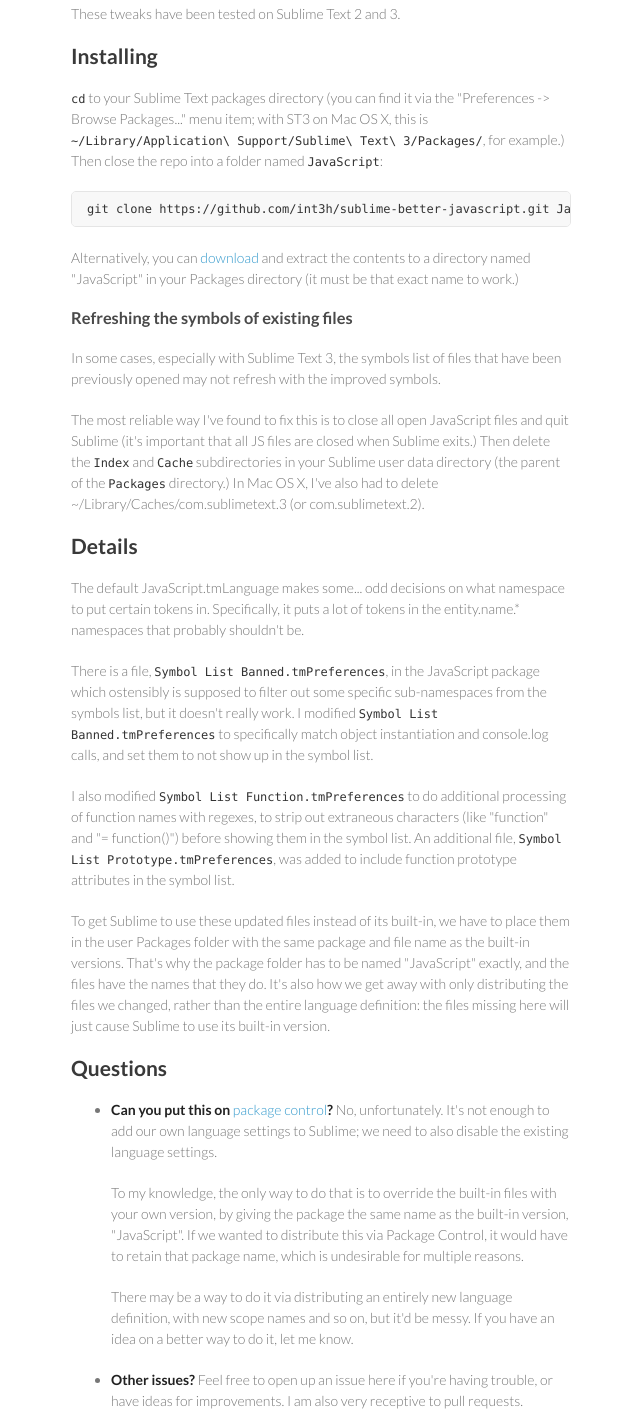
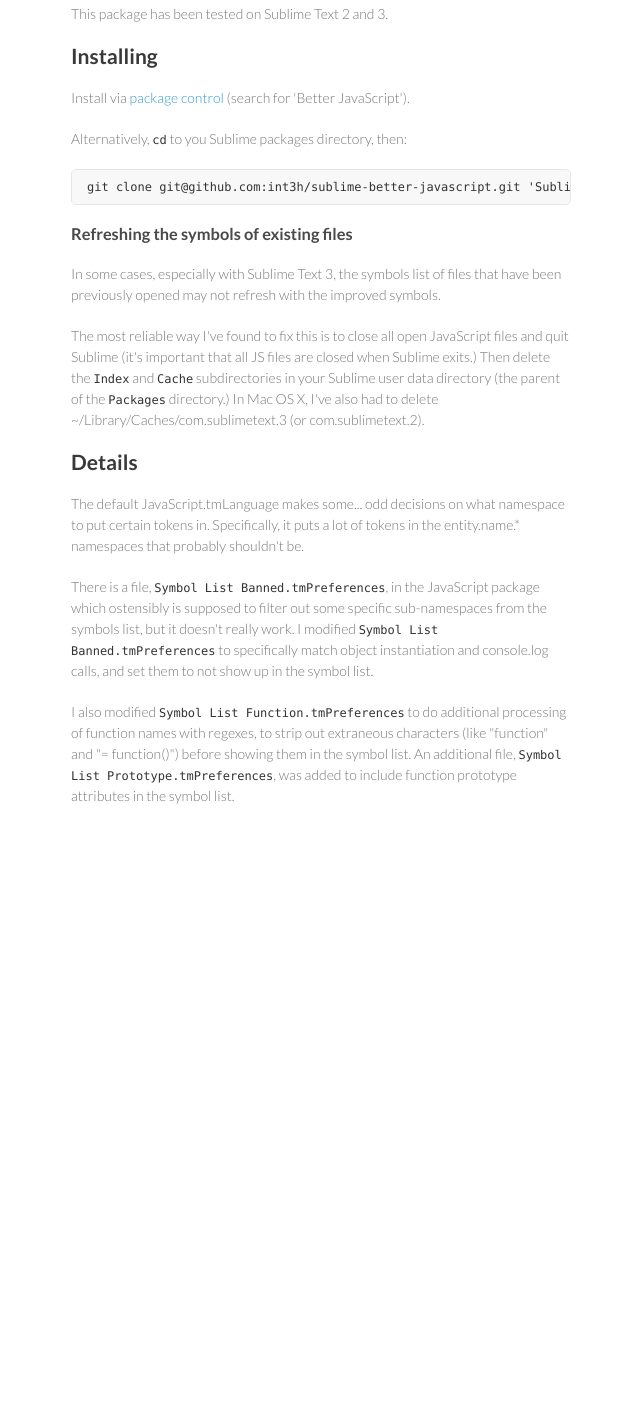
Before and after one commit to int3h/sublime-better-javascript, a plain HTML site: page index.html in a window 1280 px wide. Shown: the part 1044-2460 px from the top of the page, without its empty margins (499-1139 px from the left). After the commit the page ends 1920 px from the top, so only its background shows below. Drawn offline with Linux system fonts and the light colour scheme.

```diff
--- a/index.html
+++ b/index.html
@@ -31,7 +31,7 @@
         <h1>
 <a name="sublime-better-javascript" class="anchor" href="#sublime-better-javascript"><span class="octicon octicon-link"></span></a>Sublime Better Javascript</h1>
 
-<p>This is a collection of tweaks to Sublime Text's JavaScript file handling, focused mainly on improving symbol navigation.</p>
+<p>This package is an improved version of Sublime Text's JavaScript package, focused mainly on improving symbol navigation.</p>
 
 <p>The default JavaScript language definition in Sublime Text has <em>quirky</em> symbol identification, and fills your symbols list with noise like anonymous functions, object instantiation, and even calls to console.log().</p>
 
@@ -41,49 +41,33 @@
 
 <p><img src="http://int3h.github.io/sublime-better-javascript/images/screenshot-good-symbols.png" alt="Improved Symbol List"></p>
 
-<p>These tweaks have been tested on Sublime Text 2 and 3.</p>
+<p>This package has been tested on Sublime Text 2 and 3.</p>
 
 <h2>
 <a name="installing" class="anchor" href="#installing"><span class="octicon octicon-link"></span></a>Installing</h2>
 
-<p><code>cd</code> to your Sublime Text packages directory (you can find it via the "Preferences -&gt; Browse Packages..." menu item; with ST3 on Mac OS X, this is <code>~/Library/Application\ Support/Sublime\ Text\ 3/Packages/</code>, for example.) Then close the repo into a folder named <code>JavaScript</code>:</p>
+<p>Install via <a href="http://wbond.net/sublime_packages/package_control">package control</a> (search for 'Better JavaScript').</p>
 
-<pre><code>git clone https://github.com/int3h/sublime-better-javascript.git JavaScript
+<p>Alternatively, <code>cd</code> to you Sublime packages directory, then:</p>
+
+<pre><code>git clone git@github.com:int3h/sublime-better-javascript.git 'Sublime Better JavaScript'
 </code></pre>
-
-<p>Alternatively, you can <a href="https://github.com/int3h/sublime-better-javascript/zipball/master">download</a> and extract the contents to a directory named "JavaScript" in your Packages directory (it must be that exact name to work.)</p>
 
 <h3>
 <a name="refreshing-the-symbols-of-existing-files" class="anchor" href="#refreshing-the-symbols-of-existing-files"><span class="octicon octicon-link"></span></a>Refreshing the symbols of existing files</h3>
 
-<p>In some cases, especially with Sublime Text 3, the symbols list of files that have been previously opened may not refresh with the improved symbols. </p>
+<p>In some cases, especially with Sublime Text 3, the symbols list of files that have been previously opened may not refresh with the improved symbols.</p>
 
-<p>The most reliable way I've found to fix this is to close all open JavaScript files and quit Sublime (it's important that all JS files are closed when Sublime exits.) Then delete the <code>Index</code> and <code>Cache</code> subdirectories in your Sublime user data directory (the parent of the <code>Packages</code> directory.) In Mac OS X, I've also had to delete ~/Library/Caches/com.sublimetext.3 (or com.sublimetext.2). </p>
+<p>The most reliable way I've found to fix this is to close all open JavaScript files and quit Sublime (it's important that all JS files are closed when Sublime exits.) Then delete the <code>Index</code> and <code>Cache</code> subdirectories in your Sublime user data directory (the parent of the <code>Packages</code> directory.) In Mac OS X, I've also had to delete ~/Library/Caches/com.sublimetext.3 (or com.sublimetext.2).</p>
 
 <h2>
 <a name="details" class="anchor" href="#details"><span class="octicon octicon-link"></span></a>Details</h2>
 
-<p>The default JavaScript.tmLanguage makes some... odd decisions on what namespace to put certain tokens in. Specifically, it puts a lot of tokens in the entity.name.* namespaces that probably shouldn't be. </p>
+<p>The default JavaScript.tmLanguage makes some... odd decisions on what namespace to put certain tokens in. Specifically, it puts a lot of tokens in the entity.name.* namespaces that probably shouldn't be.</p>
 
 <p>There is a file, <code>Symbol List Banned.tmPreferences</code>, in the JavaScript package which ostensibly is supposed to filter out some specific sub-namespaces from the symbols list, but it doesn't really work. I modified <code>Symbol List Banned.tmPreferences</code> to specifically match object instantiation and console.log calls, and set them to not show up in the symbol list.</p>
 
 <p>I also modified <code>Symbol List Function.tmPreferences</code> to do additional processing of function names with regexes, to strip out extraneous characters (like "function" and "= function()") before showing them in the symbol list. An additional file, <code>Symbol List Prototype.tmPreferences</code>, was added to include function prototype attributes in the symbol list.</p>
-
-<p>To get Sublime to use these updated files instead of its built-in, we have to place them in the user Packages folder with the same package and file name as the built-in versions. That's why the package folder has to be named "JavaScript" exactly, and the files have the names that they do. It's also how we get away with only distributing the files we changed, rather than the entire language definition: the files missing here will just cause Sublime to use its built-in version.</p>
-
-<h2>
-<a name="questions" class="anchor" href="#questions"><span class="octicon octicon-link"></span></a>Questions</h2>
-
-<ul>
-<li>
-<p><strong>Can you put this on <a href="http://wbond.net/sublime_packages/package_control">package control</a>?</strong> No, unfortunately. It's not enough to add our own language settings to Sublime; we need to also disable the existing language settings. </p>
-
-<p>To my knowledge, the only way to do that is to override the built-in files with your own version, by giving the package the same name as the built-in version, "JavaScript". If we wanted to distribute this via Package Control, it would have to retain that package name, which is undesirable for multiple reasons.</p>
-
-<p>There may be a way to do it via distributing an entirely new language definition, with new scope names and so on, but it'd be messy. If you have an idea on a better way to do it, let me know.</p>
-</li>
-<li><p><strong>Other issues?</strong> Feel free to open up an issue here if you're having trouble, or have ideas for improvements. I am also very receptive to pull requests.</p></li>
-</ul>
       </section>
       <footer>
         <p>This project is maintained by <a href="https://github.com/int3h">int3h</a></p>
```
Also changed, not shown: params.json (+1 -1 lines).
